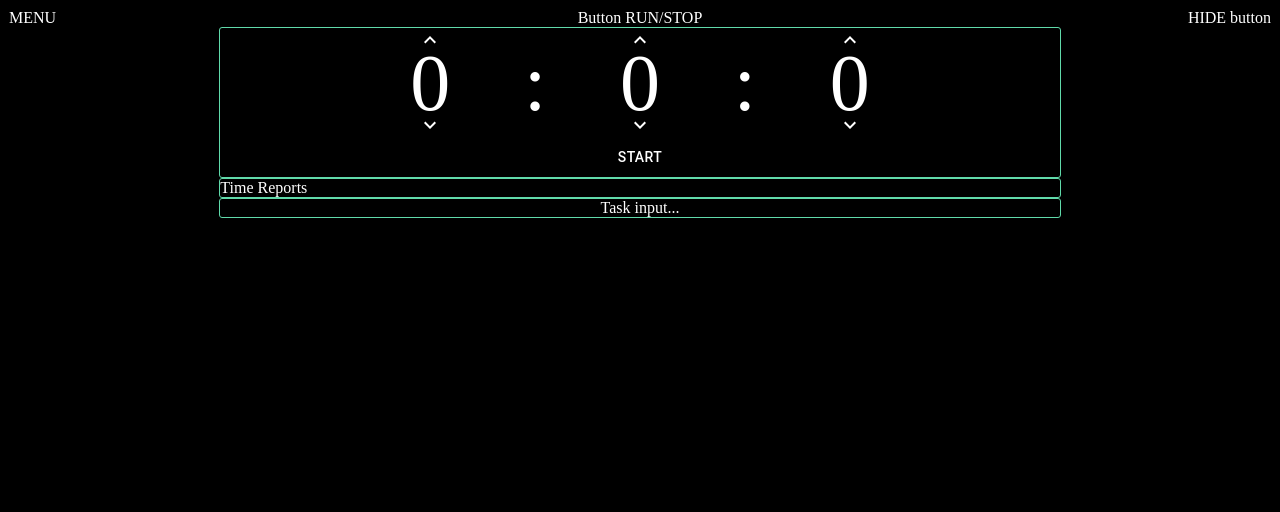
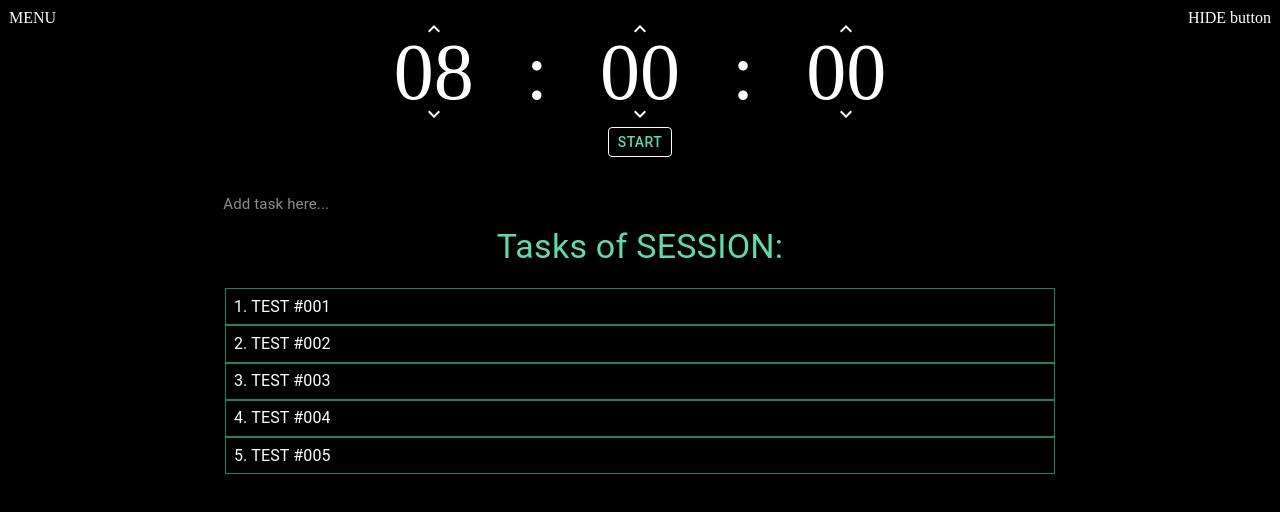
Before and after one commit to oleksandr-martiuk/myapp-ttr-ui, a React (Create React App) app: page /#/ in a window 1280 px wide. Shown: the top 512 px of the page. Built offline with nearby package versions, Linux system fonts and the light colour scheme.

Commit message:
added logic for creating new Task for TaskList

```diff
--- a/src/components/TimeTracker/TimeReports/TimeReports.tsx
+++ b/src/components/TimeTracker/TimeReports/TimeReports.tsx
@@ -1,9 +1,123 @@
-import React from 'react';
+import React, {Component} from 'react';
+import clsx from 'clsx';
+import {
+   createStyles,
+   Grid,
+   List,
+   ListItem,
+   ListItemText,
+   TextField, Typography
+} from "@material-ui/core";
+import {Theme} from "@material-ui/core/styles";
+import {withStyles} from "@material-ui/styles";
 
-const TimeTracker = () => (
-   <div>
-      Time Reports
-   </div>
-);
+const styles = (theme: Theme) => ({
+   root: {
+      padding: theme.spacing(0, 1),
+      '& .MuiListItem-root': {
+         padding: theme.spacing(0.2, 1),
+         border: `0.5px solid ${theme.palette.primary.dark}`,
+         '&:hover': {
+            backgroundColor: theme.palette.background.paper,
+         }
+      },
+      '& .MuiList-root': {
+         width: '100%'
+      }
+   },
+   block: {
+      padding: theme.spacing(0.2),
+      margin: theme.spacing(0.5, 0),
+   }
+});
 
-export default TimeTracker;
+const TaskInput = withStyles((theme: Theme) =>
+   createStyles({
+      root: {
+         width: '100%',
+         '& .MuiFormLabel-root': {
+            fontSize: '15px'
+         },
+         '& .MuiInput-underline': {
+            '&:hover:not(.Mui-disabled):before': {
+               borderBottom: `0.5px solid ${theme.palette.primary.main}`
+            }
+         }
+      },
+      label: {
+         '& .MuiInput-formControl': {
+            marginTop: '10px'
+         }
+      },
+      input: {
+         padding: theme.spacing(0, 0, 1, 0),
+      }
+   })
+)(TextField);
+
+class TimeTracker extends Component<any, any> {
+   constructor(readonly props: any) {
+      super(props);
+      this.state = {
+         tasks: [
+            { description: "TEST #001", time: 1577093611733 },
+            { description: "TEST #002", time: 1577093614918 },
+            { description: "TEST #003", time: 1577093616912 },
+            { description: "TEST #004", time: 1577093618614 },
+            { description: "TEST #005", time: 1577093620145 }
+         ]
+      };
+   }
+
+   public render () {
+      const { classes } = this.props;
+
+      return (
+         <div>
+
+            <Grid container>
+               <TaskInput id="task-input"  label="Add task here..." onKeyPress={(event) => this.addTask(event)}/>
+            </Grid>
+
+            <Grid container className={clsx( classes.block, classes.root )}>
+
+               <Grid xs={12}>
+                  <Typography variant="h4" align="center" color="primary" gutterBottom>
+                     Tasks of SESSION:
+                  </Typography>
+               </Grid>
+
+               <List component="nav" aria-label="main mailbox folders">
+                  {this.state.tasks.map((task: any, index: number) => (
+                     <>
+                        <ListItem button key={index}>
+                           <ListItemText primary={++index + ". " + task.description} />
+                        </ListItem>
+                     </>
+                  ))}
+               </List>
+
+            </Grid>
+
+         </div>
+      )
+   };
+
+   private addTask (ev: any) {
+      if (ev.key === 'Enter') {
+         const tasks = this.state.tasks;
+         tasks.push({
+            description: ev.target.value,
+            time: new Date().getTime()
+         });
+
+         this.setState({ tasks: tasks });
+
+         console.log('TASKS: ', this.state.tasks);
+
+         ev.preventDefault();
+      }
+   }
+}
+
+export default withStyles(styles, { withTheme: true })(TimeTracker);
--- a/src/components/TimeTracker/TimeTracker.tsx
+++ b/src/components/TimeTracker/TimeTracker.tsx
@@ -8,17 +8,18 @@ import Timer from "./Timer/Timer";
 const useStyles = makeStyles((theme: Theme) =>
    createStyles({
       root: {
-         'flex-grow': 1,
-         'background-color':  theme.palette.background.default,
-         'color': theme.palette.text.primary
+         flexGrow: 1,
+         backgroundColor:  theme.palette.background.default,
+         color: theme.palette.text.primary
       },
-      timerBlock: {
-         margin: theme.spacing(0),
-         padding: theme.spacing(0),
-         'background-color': theme.palette.background.default,
-         'color': theme.palette.text.primary,
-         'border': `1px solid ${theme.palette.primary.main}`,
-         'border-radius': "3px"
+      block: {
+         padding: theme.spacing(0.5),
+         margin: theme.spacing(0.5, 0),
+         backgroundColor: theme.palette.background.default,
+         color: theme.palette.text.primary,
+      },
+      timer: {
+         margin: theme.spacing(1)
       },
       textCenter: {
          textAlign: 'center'
@@ -26,12 +27,11 @@ const useStyles = makeStyles((theme: Theme) =>
       textRight: {
          textAlign: 'right'
       },
-
    }),
 );
 
 export default function TimeTracker() {
-   const {root, timerBlock, textCenter, textRight} = useStyles();
+   const {root, block, timer, textCenter, textRight} = useStyles();
 
    return (
       <div>
@@ -39,15 +39,12 @@ export default function TimeTracker() {
             <Grid className={clsx(root)} xs={2}>MENU</Grid>
 
             <Grid container className={clsx(root)} xs={8}>
-               <Grid className={clsx(textCenter)} xs={12}>Button RUN/STOP</Grid>
-
-               <Grid className={clsx(textCenter, timerBlock)} xs={12}><Timer/></Grid>
-
-               <Grid className={clsx(timerBlock)} xs={12}>
-                  <TimeReports />
+               <Grid className={clsx(timer, textCenter)} xs={12}>
+                  <Timer/>
                </Grid>
-
-               <Grid className={clsx(textCenter, timerBlock)} xs={12}>Task input...</Grid>
+               <Grid className={block} xs={12}>
+                  <TimeReports/>
+               </Grid>
             </Grid>
 
             <Grid className={clsx(root, textRight)} xs={2}>HIDE button</Grid>
--- a/src/components/TimeTracker/Timer/Timer.tsx
+++ b/src/components/TimeTracker/Timer/Timer.tsx
@@ -15,7 +15,8 @@ const styles = (theme: Theme) => ({
       alignContent: 'center',
    },
    btn: {
-      border: '1px solid black'
+      border: `1px solid ${theme.palette.text.primary}`,
+      padding: theme.spacing(0.2, 1),
    },
    digits: {
       fontSize: '80px',
@@ -28,6 +29,9 @@ const styles = (theme: Theme) => ({
       height: '20px',
       padding: '0 0 5px 0',
       zIndex: 1,
+   },
+   arrowDisabled: {
+      color: theme.palette.text.disabled
    },
    arrow: {
       cursor: 'pointer',
@@ -51,11 +55,7 @@ class Timer extends Component<any, any> {
          time: 28800000,
          isOn: false,
          btnName: 'Start',
-         timer: {
-            h: 0,
-            m: 0,
-            s: 0
-         }
+         timer: { h: 0, m: 0, s: 0 }
       };
       this.timer = 0;
    }
@@ -69,23 +69,28 @@ class Timer extends Component<any, any> {
       this.timer = setInterval(() => {
          const time = this.state.start - Date.now();
          this.updateTimer(time);
-         console.log(time);
       }, 1000);
    };
 
    updateTimer = (time: number) => {
-      console.log('Update TIME => time: ', time);
+      const updatedTime: {[index: string]:any} = {
+         h: Math.trunc(moment.duration(time).asHours()),
+         m: moment.duration(time).minutes(),
+         s: moment.duration(time).seconds()
+      };
 
-      const hours = Math.trunc(moment.duration(time).asHours());
-      const minutes = moment.duration(time).minutes();
-      const seconds = moment.duration(time).seconds();
+      for (let name in updatedTime) {
+         if (updatedTime[name] < 0) {
+            updatedTime[name] = -updatedTime[name];
+         }
+      }
 
       this.setState({
          time: time,
          timer: {
-            h: (hours < 10) ? "0" + hours : hours,
-            m: (minutes < 10) ? "0" + minutes : minutes,
-            s: (seconds < 10) ? "0" + seconds : seconds
+            h: (updatedTime.h < 10) ? "0" + updatedTime.h : updatedTime.h,
+            m: (updatedTime.m < 10) ? "0" + updatedTime.m : updatedTime.m,
+            s: (updatedTime.s < 10) ? "0" + updatedTime.s : updatedTime.s
          }
       });
    };
@@ -96,20 +101,20 @@ class Timer extends Component<any, any> {
          btnName: 'Start',
       });
       clearInterval(this.timer);
-      console.log('--------------------------------------------------');
    };
 
    toggleTimer = () => (this.state.isOn) ? this.stopTimer() : this.runTimer();
 
    changeTime = (timeSegment = "", vary = 0) => {
-      console.log('timeSegment=', timeSegment, ' | vary=', vary);
+      if (this.state.start) {
+         return;
+      }
+
       let changeTime = +this.state.time;
-
       const maxMs = 1000;
       const maxSec = 60;
       const maxMin = 60;
 
-      console.log('1. changeTime = ', changeTime);
       if (timeSegment === 'hours') {
          changeTime += vary * (maxMin * maxSec * maxMs);
       } else if (timeSegment === 'minutes') {
@@ -117,17 +122,20 @@ class Timer extends Component<any, any> {
       } else if (timeSegment === 'seconds') {
          changeTime += vary * maxMs;
       }
-      console.log('2. changeTime = ', changeTime);
-
-      console.log('---------------------------------------------------------');
 
       if (changeTime >= 0) {
          this.updateTimer(changeTime);
       }
    };
 
+   componentDidMount(): void {
+      this.updateTimer(this.state.time);
+   }
+
    render() {
       const { classes } = this.props;
+      const btnTextColor = (this.state.btnName === 'Start') ? "#60daaa" : "#B00020";
+      const arrowStyle = (this.state.start) ? classes.arrowDisabled : classes.arrow;
 
       return (
          <div>
@@ -136,15 +144,15 @@ class Timer extends Component<any, any> {
                <Grid container>
                   <Grid className={clsx(classes.digitalBlock)} xs={2}></Grid>
                   <Grid className={clsx(classes.digitalBlock, classes.arrowBlock)} xs={2}>
-                     <ExpandLess className={classes.arrow} onClick={() => this.changeTime('hours', 1)}/>
+                     <ExpandLess className={arrowStyle} onClick={() => this.changeTime('hours', 1)}/>
                   </Grid>
                   <Grid className={clsx(classes.digitalBlock)} xs={1}></Grid>
                   <Grid className={clsx(classes.digitalBlock, classes.arrowBlock)} xs={2}>
-                     <ExpandLess className={classes.arrow} onClick={() => this.changeTime('minutes', 1)}/>
+                     <ExpandLess className={arrowStyle} onClick={() => this.changeTime('minutes', 1)}/>
                   </Grid>
                   <Grid className={clsx(classes.digitalBlock)} xs={1}></Grid>
                   <Grid className={clsx(classes.digitalBlock, classes.arrowBlock)} xs={2}>
-                     <ExpandLess className={classes.arrow} onClick={() => this.changeTime('seconds', 1)}/>
+                     <ExpandLess className={arrowStyle} onClick={() => this.changeTime('seconds', 1)}/>
                   </Grid>
                   <Grid className={clsx(classes.digitalBlock)} xs={2}></Grid>
                </Grid>
@@ -162,22 +170,22 @@ class Timer extends Component<any, any> {
                <Grid container>
                   <Grid className={clsx(classes.digitalBlock)} xs={2}></Grid>
                   <Grid className={clsx(classes.digitalBlock, classes.arrowBlock)} xs={2}>
-                     <ExpandMore className={classes.arrow} onClick={() => this.changeTime('hours', -1)}/>
+                     <ExpandMore className={arrowStyle} onClick={() => this.changeTime('hours', -1)}/>
                   </Grid>
                   <Grid className={clsx(classes.digitalBlock)} xs={1}></Grid>
                   <Grid className={clsx(classes.digitalBlock, classes.arrowBlock)} xs={2}>
-                     <ExpandMore className={classes.arrow} onClick={() => this.changeTime('minutes', -1)}/>
+                     <ExpandMore className={arrowStyle} onClick={() => this.changeTime('minutes', -1)}/>
                   </Grid>
                   <Grid className={clsx(classes.digitalBlock)} xs={1}></Grid>
                   <Grid className={clsx(classes.digitalBlock, classes.arrowBlock)} xs={2}>
-                     <ExpandMore className={classes.arrow} onClick={() => this.changeTime('seconds', -1)}/>
+                     <ExpandMore className={arrowStyle} onClick={() => this.changeTime('seconds', -1)}/>
                   </Grid>
                   <Grid className={clsx(classes.digitalBlock)} xs={2}></Grid>
                </Grid>
 
                <Grid container>
                   <Grid  className={classes.buttonBlock} xs={12}>
-                     <Button className={classes.btn} onClick={this.toggleTimer}>
+                     <Button className={classes.btn} onClick={this.toggleTimer} style={{color: btnTextColor}}>
                         {this.state.btnName}
                      </Button>
                   </Grid>
```
Also changed, not shown: src/shared/styles/theme.tsx (+5 -3 lines).
